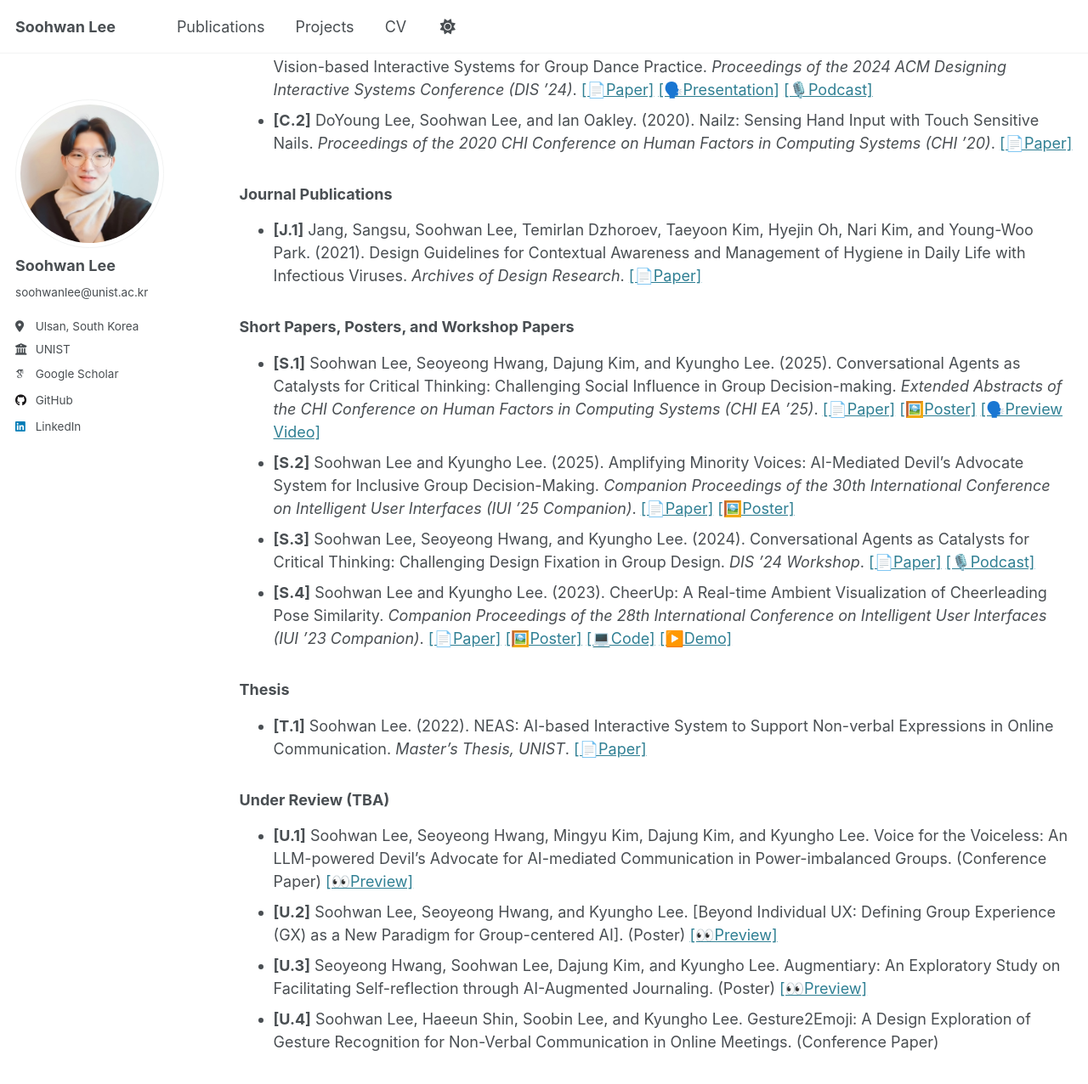
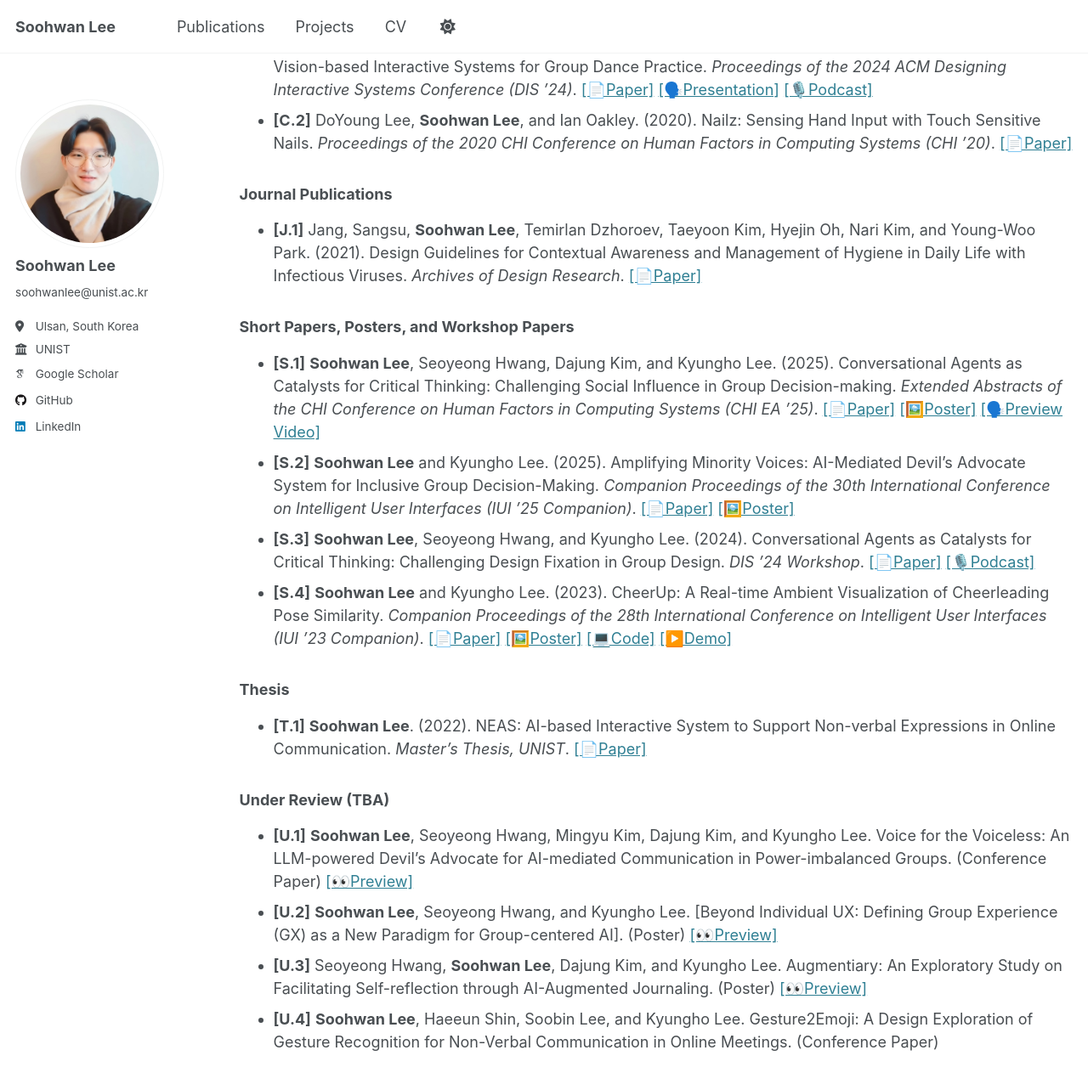
Before and after one commit to Soohwan-Lee/soohwan-lee.github.io, a Jekyll site: the page built from _pages/publications.md, in a window 1280 px wide and 1400 px high, scrolled down 269 px. Shown: the top 1276 px of the window at 85% size. Built offline with Jekyll 4.4.1, drawn with Linux system fonts in a browser that asks for light colours; some web fonts are replaced.

```diff
--- a/_pages/publications.md
+++ b/_pages/publications.md
@@ -9,34 +9,34 @@ Please check out my [Google Scholar](https://scholar.google.com/citations?user=_
 C = Conference | J = Journal | S = Short paper/poster | T = Thesis | U = Under Review
 
 ### Peer-reviewed Conference Proceedings
-- **[C.1]** Soohwan Lee, Seoyeong Hwang, Ian Oakley, and Kyungho Lee. (2024). Expanding the Design Space of Vision-based Interactive Systems for Group Dance Practice. *Proceedings of the 2024 ACM Designing Interactive Systems Conference (DIS ’24)*.
+- **[C.1]** **Soohwan Lee**, Seoyeong Hwang, Ian Oakley, and Kyungho Lee. (2024). Expanding the Design Space of Vision-based Interactive Systems for Group Dance Practice. *Proceedings of the 2024 ACM Designing Interactive Systems Conference (DIS ’24)*.
 [[📄Paper]](https://doi.org/10.1145/3643834.3661568) [[🗣️Presentation]](https://www.youtube.com/watch?v=QkQS_QiRz9o&t=5s) [[🎙️Podcast]](https://www.youtube.com/watch?v=zVwT_CGxQII&t=71s)
-- **[C.2]** DoYoung Lee, Soohwan Lee, and Ian Oakley. (2020). Nailz: Sensing Hand Input with Touch Sensitive Nails. *Proceedings of the 2020 CHI Conference on Human Factors in Computing Systems (CHI ’20)*.
+- **[C.2]** DoYoung Lee, **Soohwan Lee**, and Ian Oakley. (2020). Nailz: Sensing Hand Input with Touch Sensitive Nails. *Proceedings of the 2020 CHI Conference on Human Factors in Computing Systems (CHI ’20)*.
 [[📄Paper]](https://doi.org/10.1145/3313831.3376778)
 
 ### Journal Publications
-- **[J.1]** Jang, Sangsu, Soohwan Lee, Temirlan Dzhoroev, Taeyoon Kim, Hyejin Oh, Nari Kim, and Young-Woo Park. (2021). Design Guidelines for Contextual Awareness and Management of Hygiene in Daily Life with Infectious Viruses. *Archives of Design Research*.
+- **[J.1]** Jang, Sangsu, **Soohwan Lee**, Temirlan Dzhoroev, Taeyoon Kim, Hyejin Oh, Nari Kim, and Young-Woo Park. (2021). Design Guidelines for Contextual Awareness and Management of Hygiene in Daily Life with Infectious Viruses. *Archives of Design Research*.
 [[📄Paper]](http://dx.doi.org/10.15187/adr.2021.08.34.3.101)
 
 ### Short Papers, Posters, and Workshop Papers
-- **[S.1]** Soohwan Lee, Seoyeong Hwang, Dajung Kim, and Kyungho Lee. (2025). Conversational Agents as Catalysts for Critical Thinking: Challenging Social Influence in Group Decision-making. *Extended Abstracts of the CHI Conference on Human Factors in Computing Systems (CHI EA ’25)*.
+- **[S.1]** **Soohwan Lee**, Seoyeong Hwang, Dajung Kim, and Kyungho Lee. (2025). Conversational Agents as Catalysts for Critical Thinking: Challenging Social Influence in Group Decision-making. *Extended Abstracts of the CHI Conference on Human Factors in Computing Systems (CHI EA ’25)*.
 [[📄Paper]](https://arxiv.org/abs/2503.14263) [[🖼️Poster]]() [[🗣️Preview Video]](https://www.youtube.com/watch?v=qU4_Bx9sHW0)
-- **[S.2]** Soohwan Lee and Kyungho Lee. (2025). Amplifying Minority Voices: AI-Mediated Devil’s Advocate System for Inclusive Group Decision-Making. *Companion Proceedings of the 30th International Conference on Intelligent User Interfaces (IUI ’25 Companion)*.
+- **[S.2]** **Soohwan Lee** and Kyungho Lee. (2025). Amplifying Minority Voices: AI-Mediated Devil’s Advocate System for Inclusive Group Decision-Making. *Companion Proceedings of the 30th International Conference on Intelligent User Interfaces (IUI ’25 Companion)*.
 [[📄Paper]](https://doi.org/10.1145/3708557.3716334) [[🖼️Poster]](/files/IUI25-Poster-Final_A1.pdf)
-- **[S.3]** Soohwan Lee, Seoyeong Hwang, and Kyungho Lee. (2024). Conversational Agents as Catalysts for Critical Thinking: Challenging Design Fixation in Group Design. *DIS ’24 Workshop*.
+- **[S.3]** **Soohwan Lee**, Seoyeong Hwang, and Kyungho Lee. (2024). Conversational Agents as Catalysts for Critical Thinking: Challenging Design Fixation in Group Design. *DIS ’24 Workshop*.
 [[📄Paper]](https://arxiv.org/abs/2406.11125) [[🎙️Podcast]](https://www.youtube.com/watch?v=w5aIlpBV9Co&t=10s)
-- **[S.4]** Soohwan Lee and Kyungho Lee. (2023). CheerUp: A Real-time Ambient Visualization of Cheerleading Pose Similarity. *Companion Proceedings of the 28th International Conference on Intelligent User Interfaces (IUI ’23 Companion)*.
+- **[S.4]** **Soohwan Lee** and Kyungho Lee. (2023). CheerUp: A Real-time Ambient Visualization of Cheerleading Pose Similarity. *Companion Proceedings of the 28th International Conference on Intelligent User Interfaces (IUI ’23 Companion)*.
 [[📄Paper]](https://doi.org/10.1145/3581754.3584135) [[🖼️Poster]](/files/cheerUp-poster.pdf) [[💻Code]](https://github.com/Soohwan-Lee/CxD_CheerUp) [[▶️Demo]](https://www.youtube.com/watch?v=BAXvDJvt5vA)
 
 ### Thesis
-- **[T.1]** Soohwan Lee. (2022). NEAS: AI-based Interactive System to Support Non-verbal Expressions in Online Communication. *Master’s Thesis, UNIST*.
+- **[T.1]** **Soohwan Lee**. (2022). NEAS: AI-based Interactive System to Support Non-verbal Expressions in Online Communication. *Master’s Thesis, UNIST*.
 [[📄Paper]](https://unist.dcollection.net/srch/srchDetail/200000604178)
 
 ### Under Review (TBA)
-- **[U.1]** Soohwan Lee, Seoyeong Hwang, Mingyu Kim, Dajung Kim, and Kyungho Lee. Voice for the Voiceless: An LLM-powered Devil’s Advocate for AI-mediated Communication in Power-imbalanced Groups. (Conference Paper)
+- **[U.1]** **Soohwan Lee**, Seoyeong Hwang, Mingyu Kim, Dajung Kim, and Kyungho Lee. Voice for the Voiceless: An LLM-powered Devil’s Advocate for AI-mediated Communication in Power-imbalanced Groups. (Conference Paper)
 [[👀Preview]](/files/voiceForVoiceless.pdf)
-- **[U.2]** Soohwan Lee, Seoyeong Hwang, and Kyungho Lee. [Beyond Individual UX: Defining Group Experience (GX) as a New Paradigm for Group-centered AI]. (Poster)
+- **[U.2]** **Soohwan Lee**, Seoyeong Hwang, and Kyungho Lee. [Beyond Individual UX: Defining Group Experience (GX) as a New Paradigm for Group-centered AI]. (Poster)
 [[👀Preview]](/files/groupCenteredAI.pdf)
-- **[U.3]** Seoyeong Hwang, Soohwan Lee, Dajung Kim, and Kyungho Lee. Augmentiary: An Exploratory Study on Facilitating Self-reflection through AI-Augmented Journaling. (Poster)
+- **[U.3]** Seoyeong Hwang, **Soohwan Lee**, Dajung Kim, and Kyungho Lee. Augmentiary: An Exploratory Study on Facilitating Self-reflection through AI-Augmented Journaling. (Poster)
 [[👀Preview]](/files/augmentairy.pdf)
-- **[U.4]** Soohwan Lee, Haeeun Shin, Soobin Lee, and Kyungho Lee. Gesture2Emoji: A Design Exploration of Gesture Recognition for Non-Verbal Communication in Online Meetings. (Conference Paper)
+- **[U.4]** **Soohwan Lee**, Haeeun Shin, Soobin Lee, and Kyungho Lee. Gesture2Emoji: A Design Exploration of Gesture Recognition for Non-Verbal Communication in Online Meetings. (Conference Paper)
```
